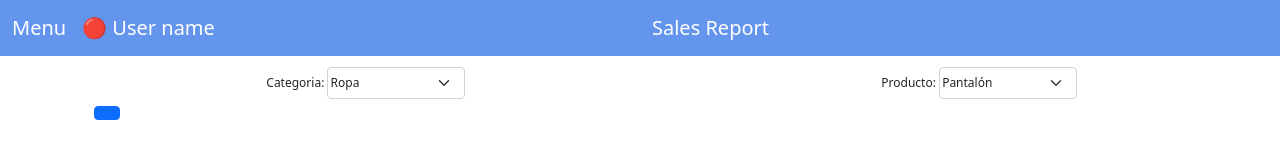
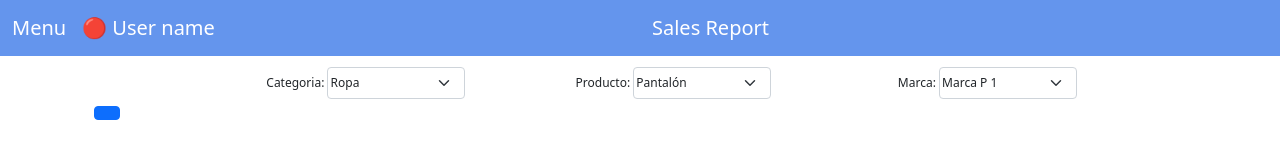
Before and after one commit to nravesz/agile-solutions-front, a React (Create React App) app: page / in a window 1280 px wide. Shown: the top 160 px of the page. Built offline with nearby package versions, Linux system fonts and the light colour scheme; the HTML template or start-up script is replaced by a standard one.

Commit message:
GraphOptions: now each dropdown gets updated in sync

```diff
--- a/src/components/GraphOptions.jsx
+++ b/src/components/GraphOptions.jsx
@@ -4,12 +4,6 @@ import Option from "./Option";
 import "./GraphOptions.css";
 
 const GraphOptions = ({data}) => {
-    const categoria = ["Ropa", "Comida", "Tecnología"];
-    const productos = {
-        "Ropa": ["Pantalón", "Remera", "Zapatillas"],
-        "Comida": ["Cereales", "Pastas", "Frutas"],
-        "Tecnología": ["Mouse", "Monitor", "Teclado"]
-    }
 
     let _category = Object.keys(data)[0];
     let _product = Object.keys(data[_category])[0];
@@ -19,16 +13,23 @@ const GraphOptions = ({data}) => {
     const [product, setProduct] = useState(_product);
     const [brand, setBrand] = useState(_brand);
 
-    const [productList, setProductList] = useState(Object.keys(data[category]));
-    //const [brandList, setBrandList] = useState(Object.keys(data[category][product]));
+    const [categoryList, setCategoryList] = useState(Object.keys(data));
+    const [productList, setProductList] = useState(Object.keys(data[_category]));
+    const [brandList, setBrandList] = useState(Object.keys(data[_category][_product]));
 
     useEffect(() => {
         setProduct(Object.keys(data[category])[0]);
-        //setBrand(Object.keys(data[category][product])[0]);
         setProductList(Object.keys(data[category]));
-        //setBrandList(Object.keys(data[category][product]));
+    }, [category])
 
-    }, [category])
+    useEffect(() => {
+        setProductList(Object.keys(data[category]));
+        setBrand(Object.keys(data[category][product])[0]);
+    }, [product])
+
+    useEffect(() => {
+        setBrandList(Object.keys(data[category][product]));
+    }, [brand])
 
     return (
         <Container>
@@ -38,7 +39,7 @@ const GraphOptions = ({data}) => {
             >
                 <Option
                     title={"Categoria"}
-                    products={Object.keys(data)}
+                    products={categoryList}
                     selected={category}
                     setSelected={setCategory}
                 />
@@ -48,15 +49,15 @@ const GraphOptions = ({data}) => {
                     selected={product}
                     setSelected={setProduct}
                 />
-                {/* <Option
+                <Option
                     title={"Marca"}
                     products={brandList}
                     selected={brand}
                     setSelected={setBrand}
-                /> */}
+                />
             </Stack>
             <Button
-                onClick = {() => console.log(category,product)}
+                onClick = {() => console.log(category, product, Object.keys(data[category][product]))}
             />
         </Container>
     );
```
